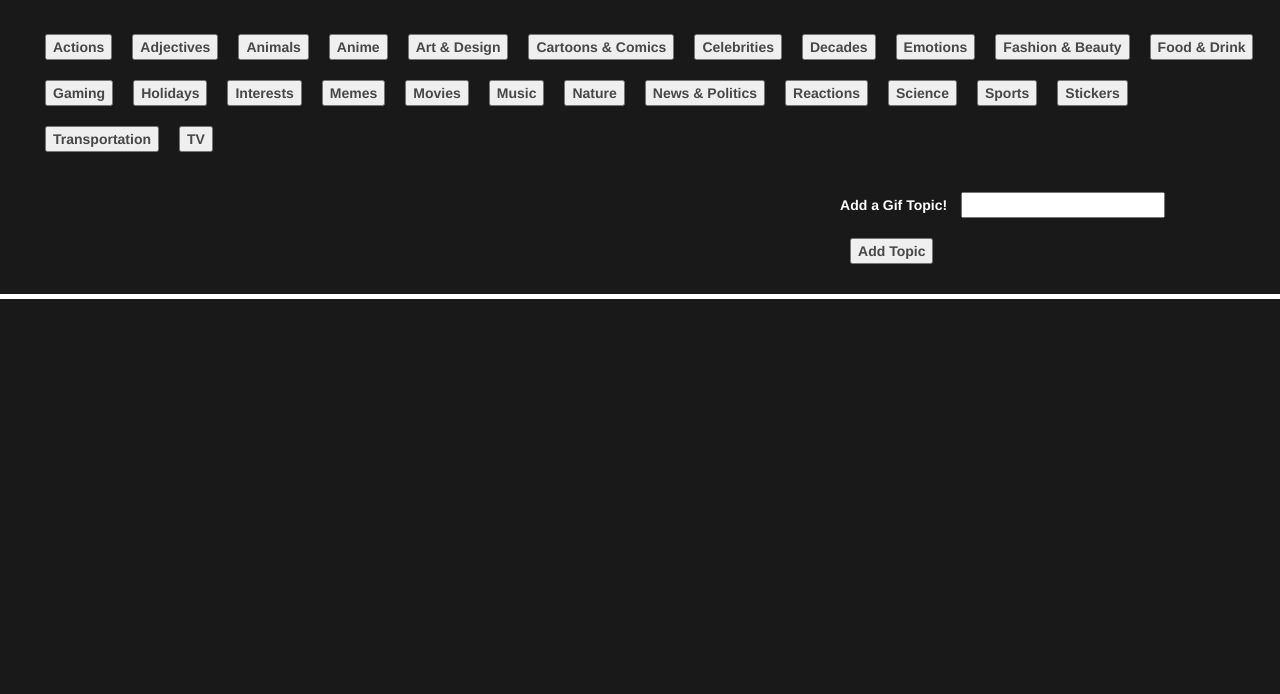
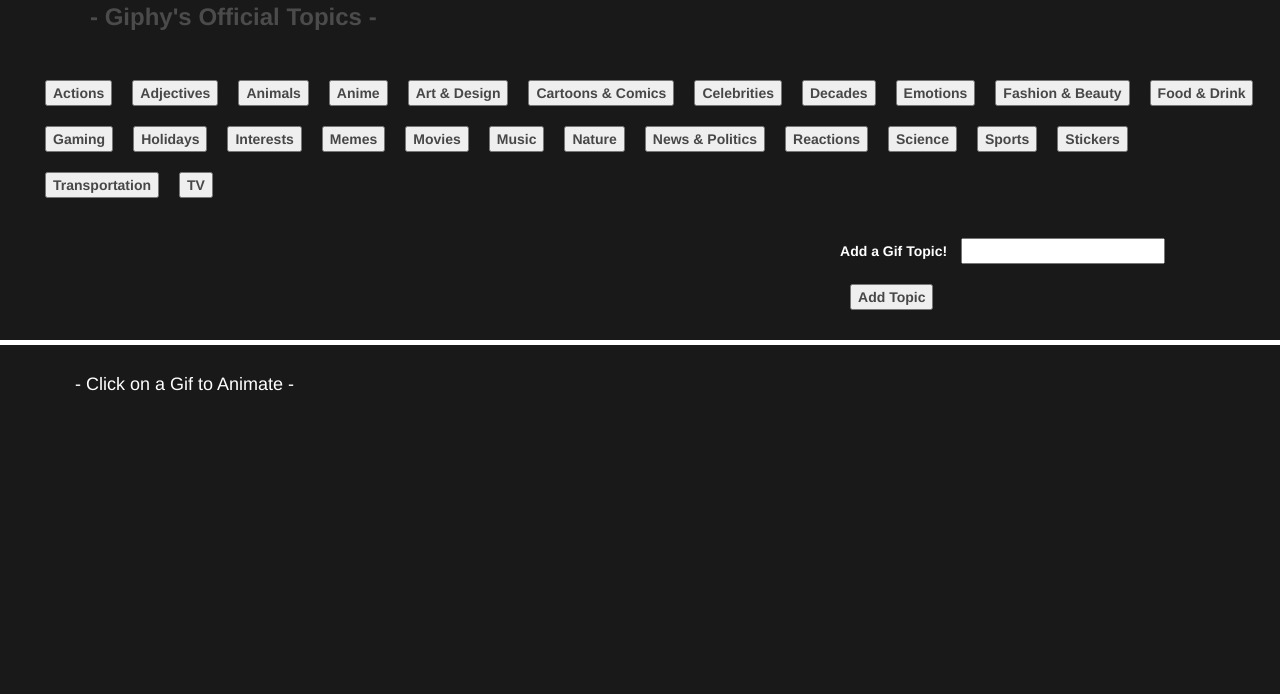
Before and after one commit to JeffreyPhelps/Super-Giphy-Giffer, a plain HTML site: page index.html in a window 1280 px wide. Shown: the part 106-800 px from the top of the page. Drawn offline with nearby package versions, Linux system fonts and the light colour scheme.

Commit message:
Add files via upload
Style updates

```diff
--- a/index.html
+++ b/index.html
@@ -27,6 +27,7 @@
                 <div class="col-xs-12 col-s-12 col-md-12 col-lg-12">
 
                     <h1>Super Giphy Giffer</h1>
+                    <h3>- Giphy's Official Topics -</h3>
                     <br>
                     <!-- Rendered Buttons will get Dumped Here  -->
                     <div id="buttonsDiv"></div>
@@ -45,6 +46,7 @@
             <div class="row">
 
                 <div class="col-xs-12 col-s-12 col-md-12 col-lg-12">
+                    <h4>- Click on a Gif to Animate -</h4>
                     <!-- Gifs will get Dumped Here  -->
                     <div id="gifDiv"></div>
 
--- a/style.css
+++ b/style.css
@@ -8,6 +8,17 @@
 }
 
 h1 {
+    margin-left: 50px;
+    font-weight: bolder;
+}
+
+h3 {
+    margin-left: 65px;
+    color: rgb(75, 75, 75);
+    font-weight: bolder;
+}
+
+h4 {
     margin-left: 50px;
 }
 
```
